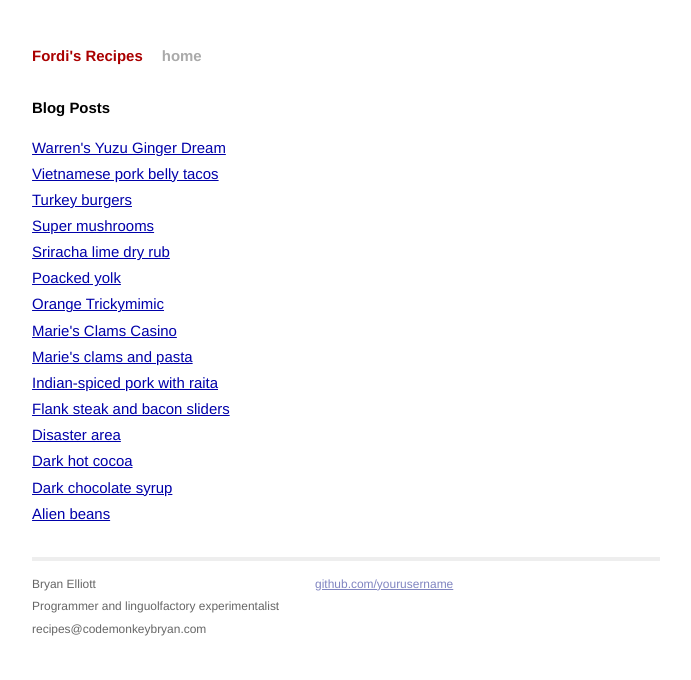
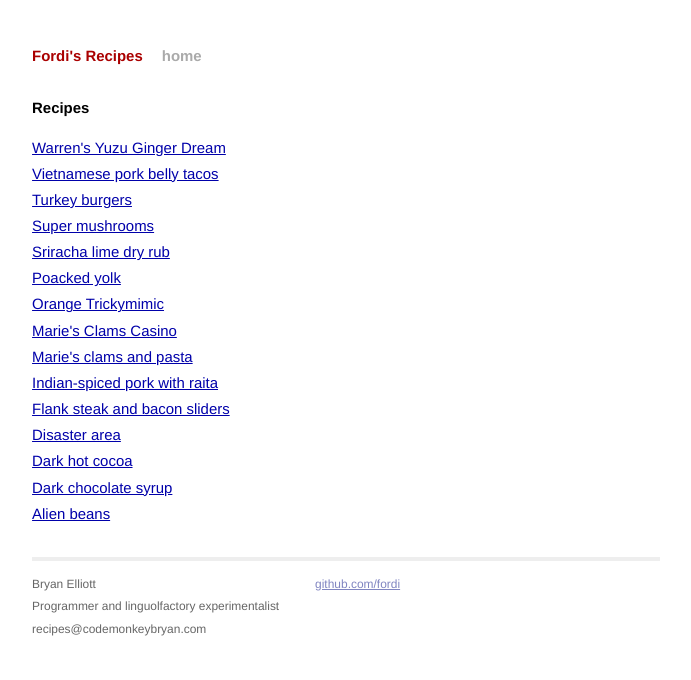
Before and after one commit to Fordi/recipes, a Jekyll site: the page built from index.html, in a window 1280 px wide. Shown: the top 680 px of the page, without its empty margins (294-985 px from the left). Built offline with Jekyll 4.4.1, drawn with Linux system fonts in a browser that asks for light colours; Markdown is read by kramdown in place of the engine named in the settings.

Commit message:
More details fixed

```diff
--- a/_layouts/default.html
+++ b/_layouts/default.html
@@ -33,7 +33,7 @@
             </div>
             <div class="contact">
               <p>
-                <a href="https://github.com/fordi">github.com/yourusername</a><br />
+                <a href="https://github.com/fordi">github.com/fordi</a><br />
               </p>
             </div>
           </div>
--- a/index.html
+++ b/index.html
@@ -4,7 +4,7 @@
 ---
 
 <div id="home">
-  <h1>Blog Posts</h1>
+  <h1>Recipes</h1>
   <ul class="posts">
     {% for post in site.posts %}
       <li><a href="{{ site.baseurl }}{{ post.url }}">{{ post.title }}</a></li>
```
